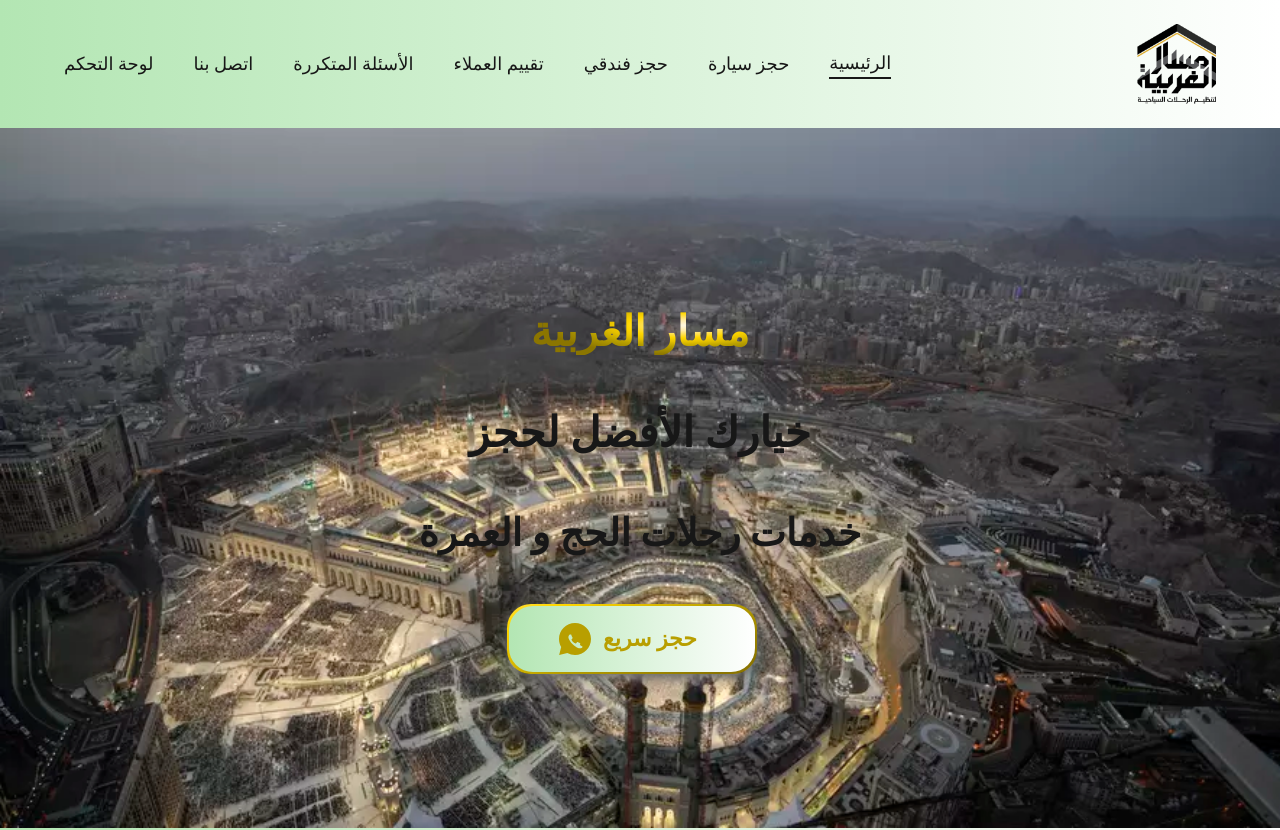
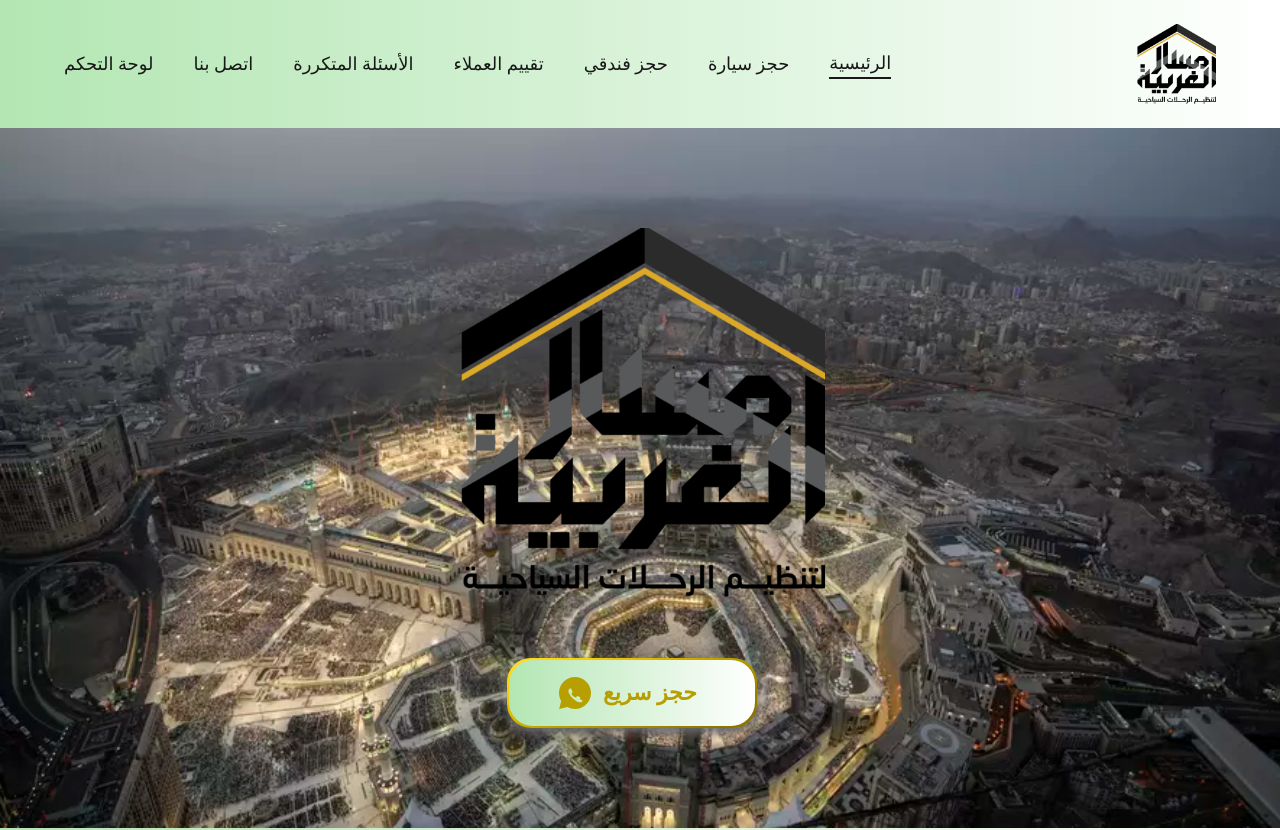
Before and after one commit to yasmineNjr/massaar-app, a Next.js app: page / in a window 1280 px wide. Shown: the top 830 px of the page. Built offline with nearby package versions, Linux system fonts and the light colour scheme.

Commit message:
update the logo in hero section

```diff
--- a/components/Hero.jsx
+++ b/components/Hero.jsx
@@ -2,6 +2,7 @@ import styles from '@/app/style';
 import Image from "next/image";
 import QuickBook from './QuickBook';
 import { heroImages } from '@/constants';
+import { logo } from '@/public/assets';
 
 const Hero = () => (
   <>
@@ -9,7 +10,7 @@ const Hero = () => (
     className={`flex flex-1 flex-col h-[700px] ${styles.paddingY} bg-transparent  justify-center items-center flex-col xl:px-0 sm:px-16 px-6`}
     style={{ backgroundImage: "url('/assets/home.jpg')", backgroundRepeat: "no-repeat", backgroundSize: "cover", backgroundPosition: "center",}}>
 
-        <div className="flex flex-row justify-between items-center w-full text-center">
+        {/* <div className="flex flex-row justify-between items-center w-full text-center">
           <h1 className="flex-1 font-poppins font-semibold ss:text-[42px] text-[22px] text-primary ss:leading-[100.8px] leading-[75px]">
             <span className="text-gradient  animate-fadeIn">مسار الغربية</span>{" "}
             <br className="sm:block hidden" />
@@ -18,7 +19,10 @@ const Hero = () => (
         </div>
         <h1 className="font-poppins font-semibold ss:text-[38px] text-[22px] text-primary ss:leading-[100.8px] leading-[75px] w-full text-center">
           خدمات رحلات الحج و العمرة
-        </h1>
+        </h1> */}
+        <div className='mb-10'>
+          <Image src={logo} alt='algharbia' className='w-full max-w-[370px] h-auto'/>
+        </div>
 
         <div className="ss:flex md:mr-4 mr-0 bg-transparent">
           <QuickBook/>
```
